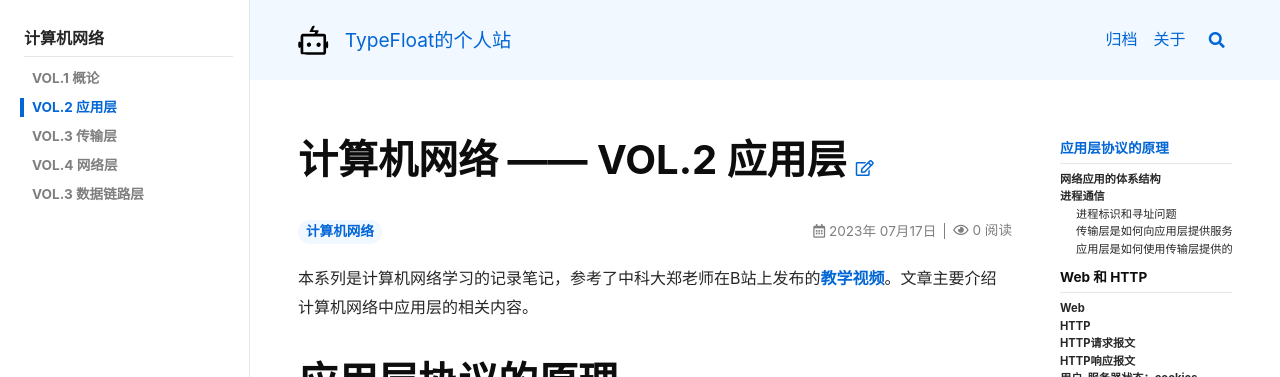
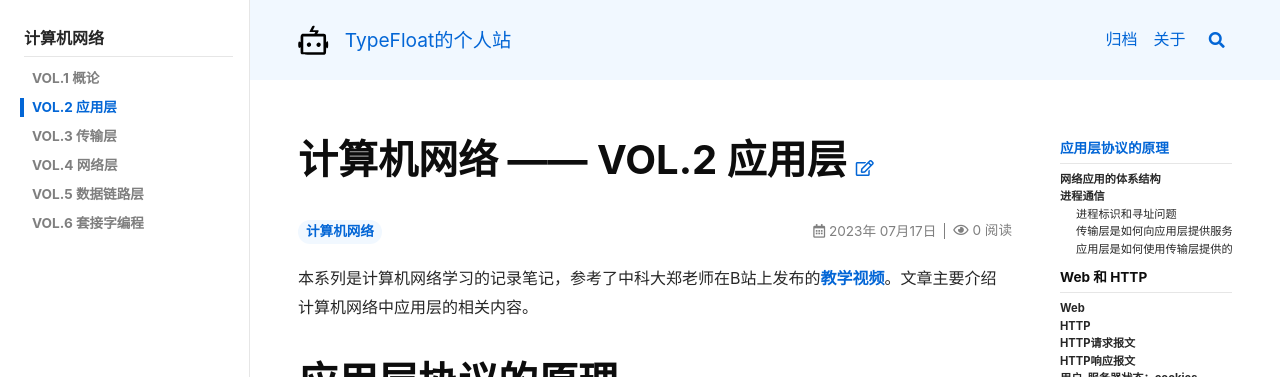
Before and after one commit to TypeFloat/TypeFloat.github.io, a Jekyll site: the page built from _posts/2023-07-17-cn-2.md, in a window 1280 px wide. Shown: the top 377 px of the page. Built offline with Jekyll 4.4.1, drawn with Linux system fonts in a browser that asks for light colours; nearby versions of some CDN libraries; comment, search, counter and statistics services are not loaded.

Commit message:
在cn2中添加了套接字编程的连接

```diff
--- a/_data/navigation.yml
+++ b/_data/navigation.yml
@@ -108,5 +108,7 @@
         url: /2023/07/21/cn-3.html
       - title: VOL.4 网络层
         url: /2023/07/29/cn-4.html
-      - title: VOL.3 数据链路层
+      - title: VOL.5 数据链路层
         url: /2023/07/31/cn-5.html
+      - title: VOL.6 套接字编程
+        url: /2023/08/03/cn-6.html
--- a/_posts/2023-07-17-cn-2.md
+++ b/_posts/2023-07-17-cn-2.md
@@ -255,3 +255,5 @@
 - 客户端：
   - 创建客户端socket；
   - 与服务端socket进行通信。
+
+socket编程的相关内容，在[套接字编程](https://blog.typefloat.cn/2023/08/03/cn-6.html)中进行记录。
```
